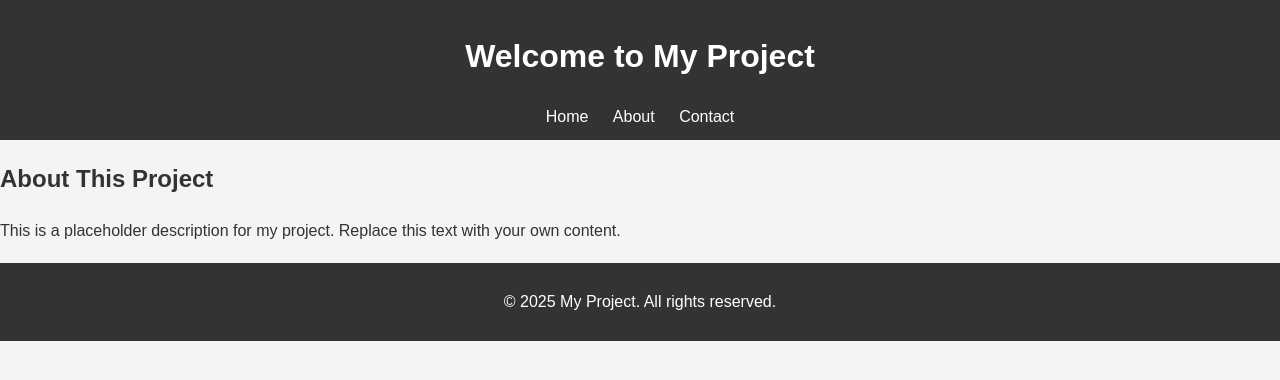
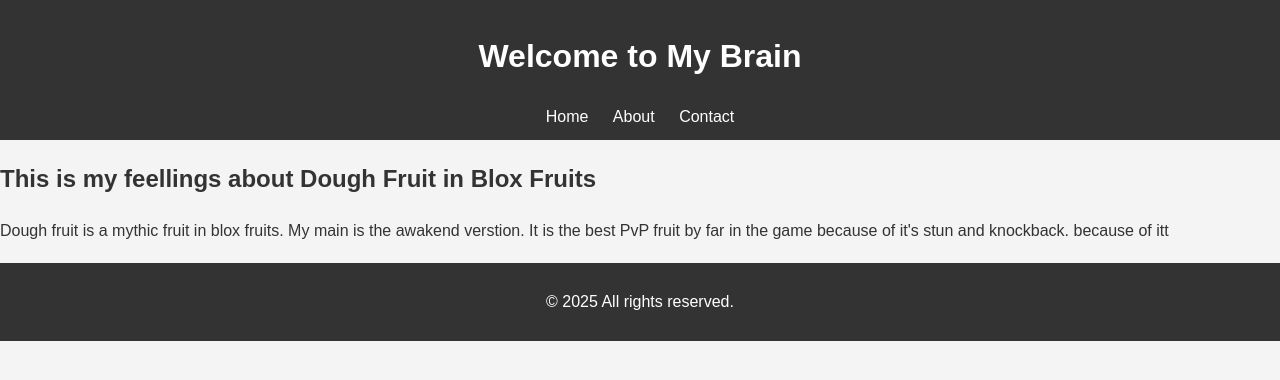
Before and after one commit to chandleriCode/hi, a plain HTML site: page index.html in a window 1280 px wide. Drawn offline with Linux system fonts and the light colour scheme.

Commit message:
Update index.html

```diff
--- a/index.html
+++ b/index.html
@@ -9,7 +9,7 @@
 <body>
     <!-- Header Section -->       <!-- The header and footer usually stay the same throughout webpages -->
     <header>
-        <h1>Welcome to My Project</h1>
+        <h1>Welcome to My Brain</h1>
         <nav>
             <a href="index.html">Home</a>    <!--inside of the href="", you put the name of the designated file!-->
             <a href="about.html">About</a>
@@ -20,14 +20,14 @@
     <!-- Main Content Section -->   <!-- This will be what differs from webpage to webpage! Tailor it to each page's section!!!-->
     <main>
         <section>
-            <h2>About This Project</h2>
-            <p>This is a placeholder description for my project. Replace this text with your own content.</p>
+            <h2>This is my feellings about Dough Fruit in Blox Fruits</h2>
+            <p>Dough fruit is a mythic fruit in blox fruits. My main is the awakend verstion. It is the best PvP fruit by far in the game because of it's stun and knockback. because of itt</p>
         </section>
     </main>
 
     <!-- Footer Section -->
     <footer>
-        <p>&copy; 2025 My Project. All rights reserved.</p>
+        <p>&copy; 2025 All rights reserved.</p>
     </footer>
 </body>
 </html>
```
